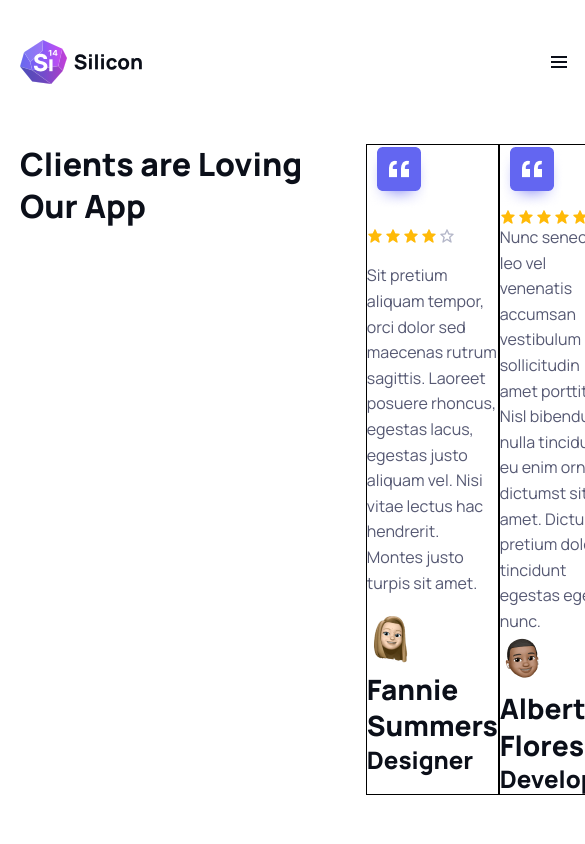
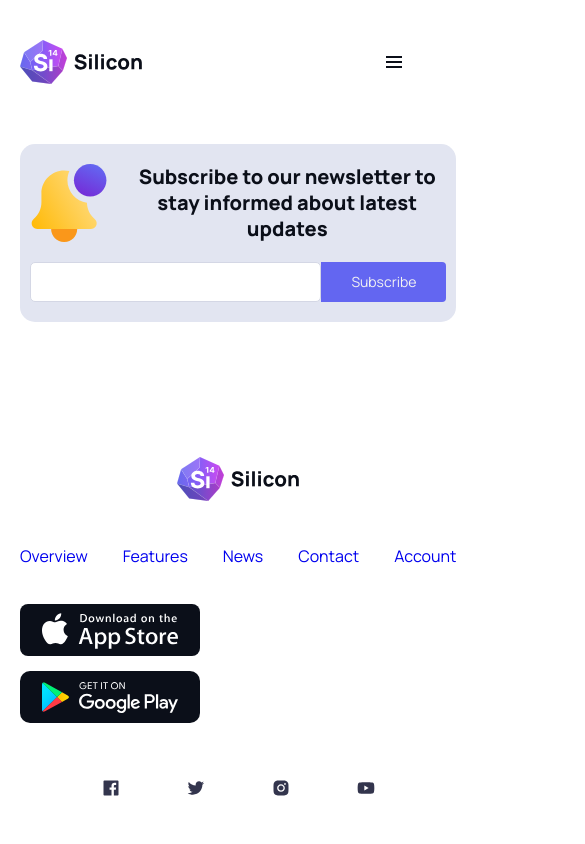
Before and after one commit to KimmoKAhola/Silicon-Kimmo-Ahola, a React (Vite) app: page / in a window 390 px wide. Shown: the top 844 px of the page, 585 px wide, since content can reach past the window. Built offline with nearby package versions, Linux system fonts and the light colour scheme.

Commit message:
more styling added

```diff
--- a/src/css/main.css
+++ b/src/css/main.css
@@ -687,6 +687,12 @@ header .site-settings img {
   border-radius: 15px;
   max-width: 100%;
 }
+@media (max-width: 575px) {
+  .subscriber {
+    padding: 20px 10px;
+    gap: 20px;
+  }
+}
 .subscriber #sub-left {
   display: flex;
   flex: 1;
@@ -702,6 +708,12 @@ header .site-settings img {
   width: 70%;
 }
 
+@media (max-width: 991px) {
+  .subscriber {
+    display: grid;
+    text-align: center;
+  }
+}
 #light-footer {
   display: flex;
   flex-direction: column;
--- a/src/css/scss/core/_media.scss
+++ b/src/css/scss/core/_media.scss
@@ -1,3 +1,9 @@
+@mixin sm{
+  @media (max-width: 575px) {
+    @content
+  }
+}
+
 @mixin md {
   @media(max-width: 767px) {
     @content
--- a/src/views/Home.jsx
+++ b/src/views/Home.jsx
@@ -18,7 +18,7 @@ const Home = () => {
             {/*<AppFeatures/>*/}
             {/*<Slider/>*/}
             {/*<Features/>*/}
-            <Testimonials/>
+            {/*<Testimonials/>*/}
             <Subscribe/>
             <FooterLight/>
         </div>
```
Also changed, not shown: src/css/scss/sections/home/_subscribe.scss (+11 -0 lines), 1 other file (tests, documents, lock files or other folders).
